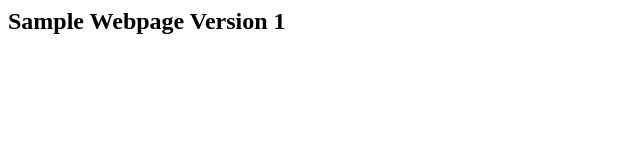
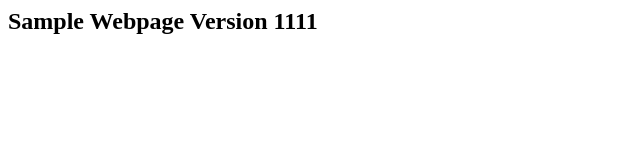
Before and after one commit to LOKI7198/samplewebpage, a plain HTML site: page index.html in a window 1280 px wide. Shown: the full height of the page, 0-640 px from the left. Drawn offline with Linux system fonts and the light colour scheme.

Commit message:
Update index.html

```diff
--- a/index.html
+++ b/index.html
@@ -1,3 +1,3 @@
 <html>
-<h2> Sample Webpage Version 1 </h2>
+<h2> Sample Webpage Version 1111 </h2>
 </html>
```
